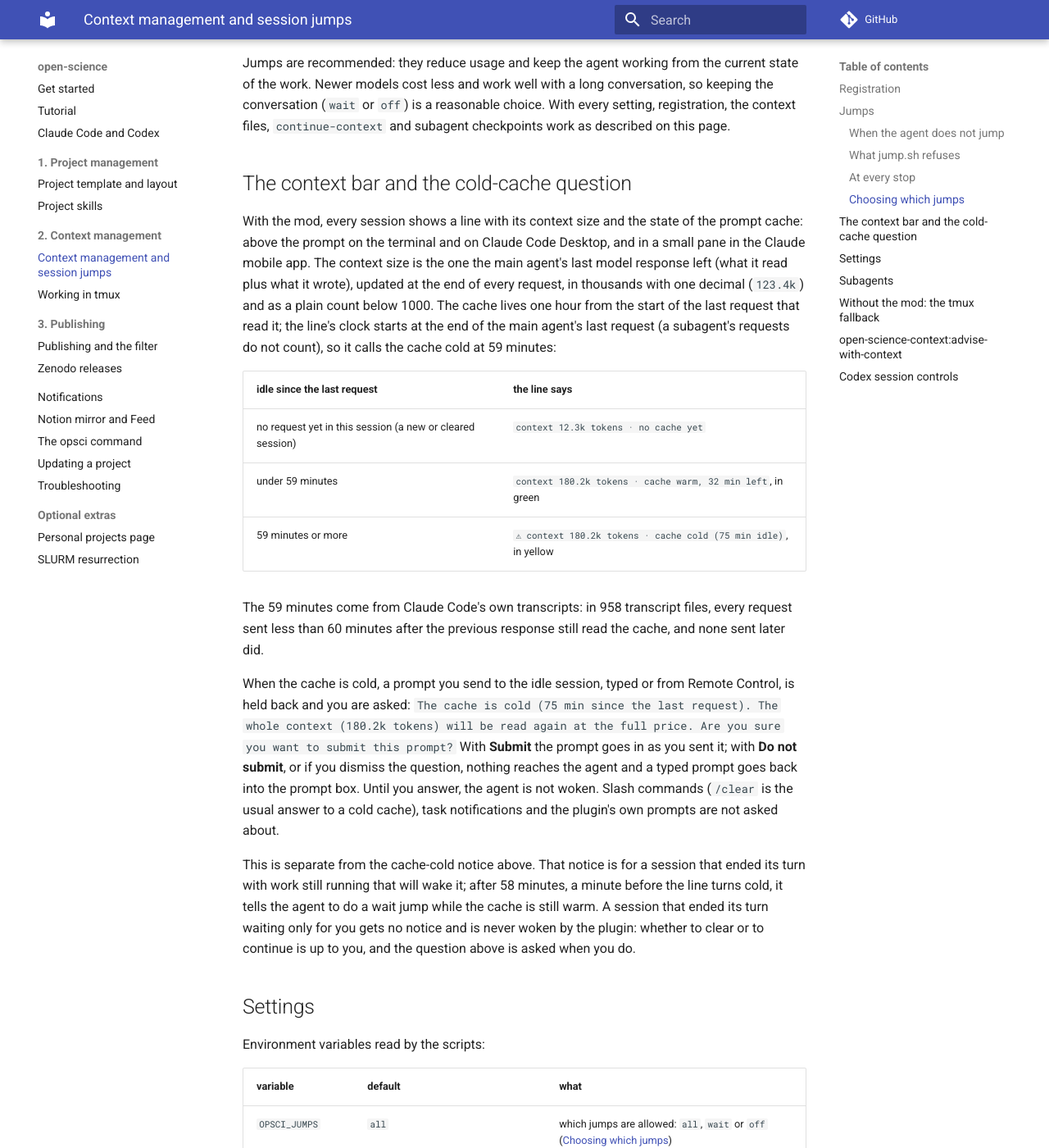
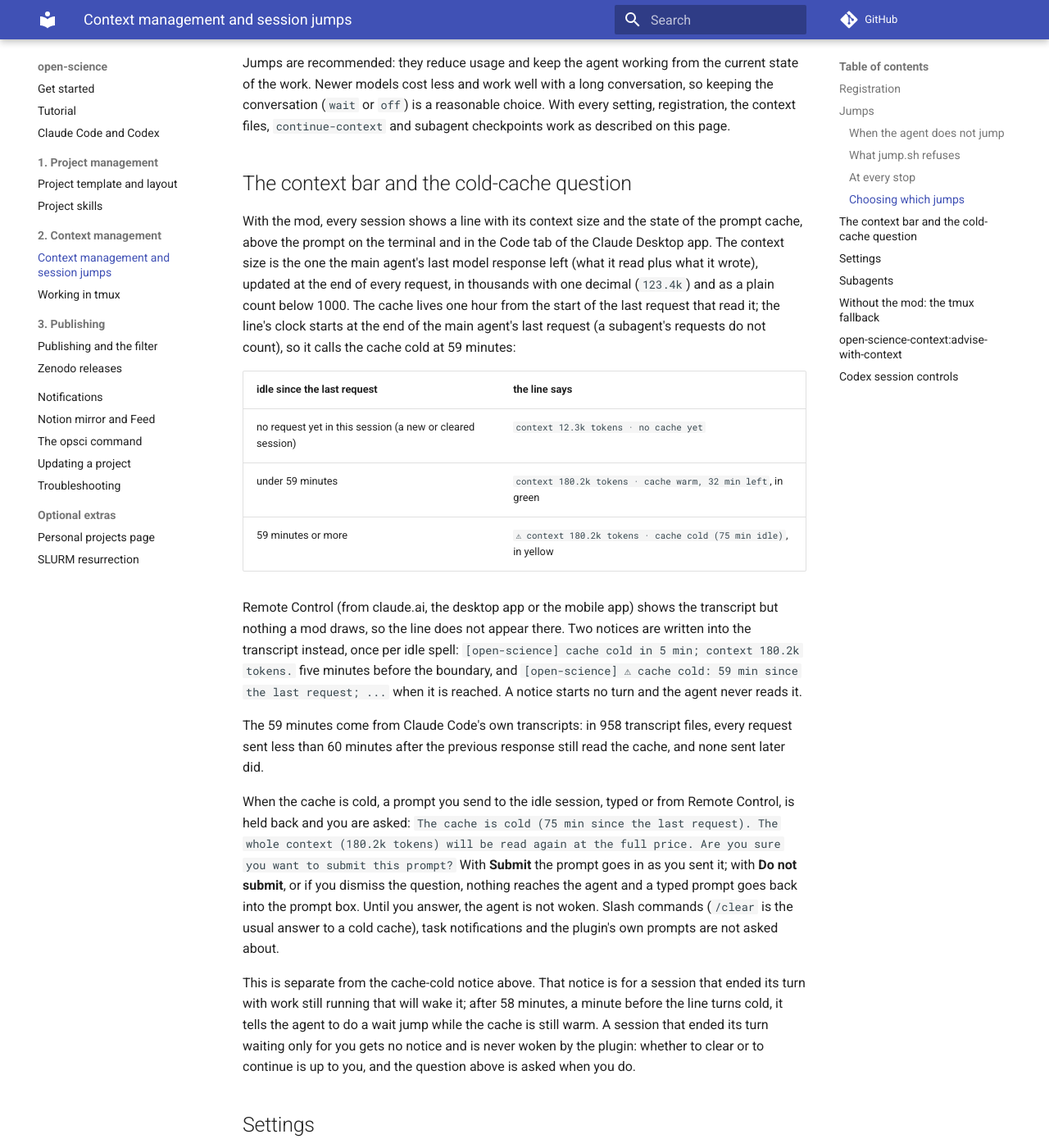
Before and after one commit to mhycheung/open-science, an MkDocs documentation site: the page built from docs/context-management.md, in a window 1280 px wide and 1400 px high, scrolled down 5264 px. Shown: the whole window at 82% size. Built offline with MkDocs 1.6.1 and Material for MkDocs 9.7.7, drawn with Linux system fonts in a browser that asks for light colours; comment, search, counter and statistics services are not loaded.

Commit message:
Context mod: cold-cache notices in the transcript for Remote Control; no mobile pane
Remote Control (claude.ai, the desktop app, the mobile app) shows the transcript but nothing
a mod draws: Claude Code's mods documentation says so ("Where mods run"), and a probe saw
no remote surface attach or ask to draw while the user wrote from the Remote Control desktop
app. The mod therefore writes two notices per idle spell, which start no turn and the model
never reads: five minutes before the cache goes cold, and when it does. The pane meant for
the mobile app is removed.

```diff
--- a/docs/context-management.md
+++ b/docs/context-management.md
@@ -191,8 +191,7 @@
 ## The context bar and the cold-cache question
 
 With the mod, every session shows a line with its context size and the state of the prompt
-cache: above the prompt on the terminal and on Claude Code Desktop, and in a small pane in the
-Claude mobile app. The context size is the one the main agent's last model response left (what
+cache, above the prompt on the terminal and in the Code tab of the Claude Desktop app. The context size is the one the main agent's last model response left (what
 it read plus what it wrote), updated at the end of every request, in thousands with one decimal
 (`123.4k`) and as a plain count below 1000. The cache lives one hour from the start of the last
 request that read it; the line's clock starts at the end of the main agent's last request (a
@@ -203,6 +202,12 @@
 | no request yet in this session (a new or cleared session) | `context 12.3k tokens · no cache yet` |
 | under 59 minutes | `context 180.2k tokens · cache warm, 32 min left`, in green |
 | 59 minutes or more | `⚠ context 180.2k tokens · cache cold (75 min idle)`, in yellow |
+
+Remote Control (from claude.ai, the desktop app or the mobile app) shows the transcript but
+nothing a mod draws, so the line does not appear there. Two notices are written into the
+transcript instead, once per idle spell: `[open-science] cache cold in 5 min; context 180.2k
+tokens.` five minutes before the boundary, and `[open-science] ⚠ cache cold: 59 min since the
+last request; ...` when it is reached. A notice starts no turn and the agent never reads it.
 
 The 59 minutes come from Claude Code's own transcripts: in 958 transcript files, every request sent
 less than 60 minutes after the previous response still read the cache, and none sent later did.
```
Also changed, not shown: CHANGELOG.md (+5 -2 lines), 2 other files.
